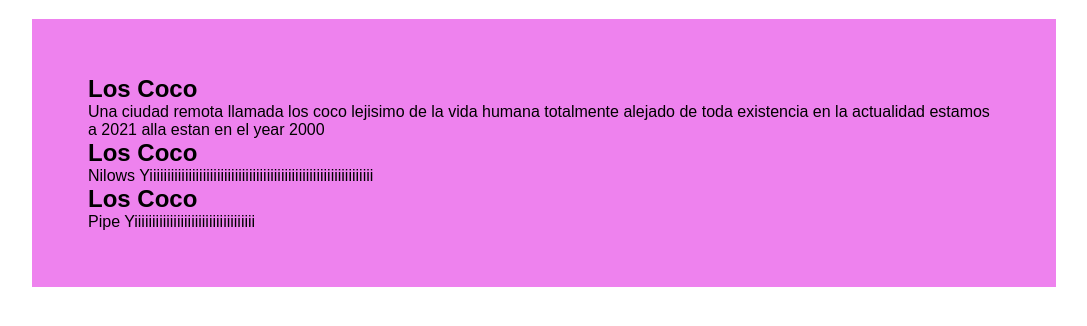
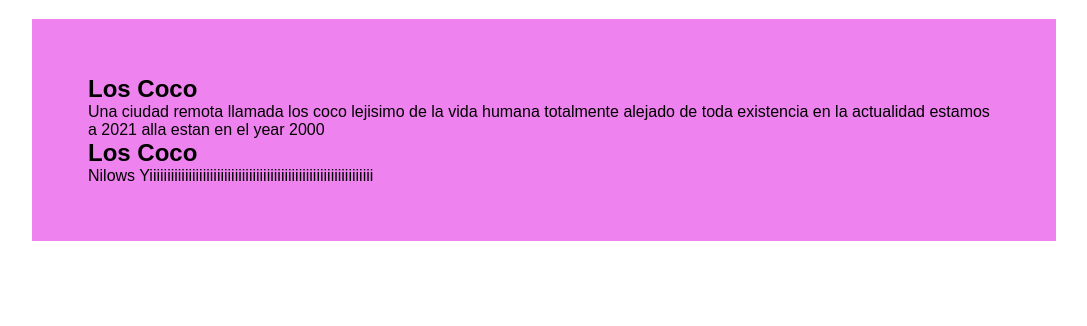
Before and after one commit to nilowsyi/ownRepositoryPractice, a plain HTML site: page index.html in a window 1280 px wide. Shown: the part 78-404 px from the top of the page, without its empty margins (96-1183 px from the left). Drawn offline with Linux system fonts and the light colour scheme.

Commit message:
se quito el article pipe

```diff
--- a/index.html
+++ b/index.html
@@ -35,12 +35,6 @@
                 </p>
             </article>
 
-	    <article>
-                <h1>Los Coco</h1>
-                <p>
-                    Pipe Yiiiiiiiiiiiiiiiiiiiiiiiiiiiiiiiiii
-                </p>
-            </article>
         </main>
 
     </div>
```
